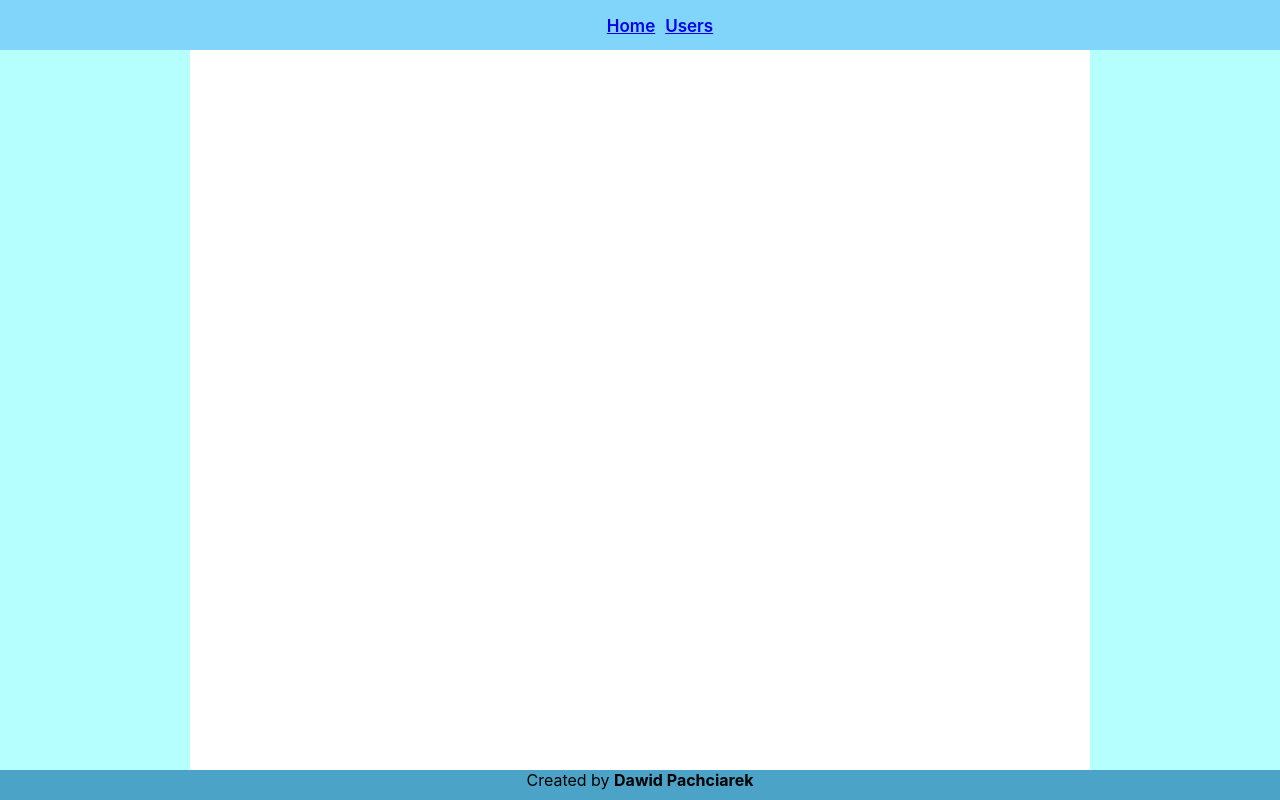
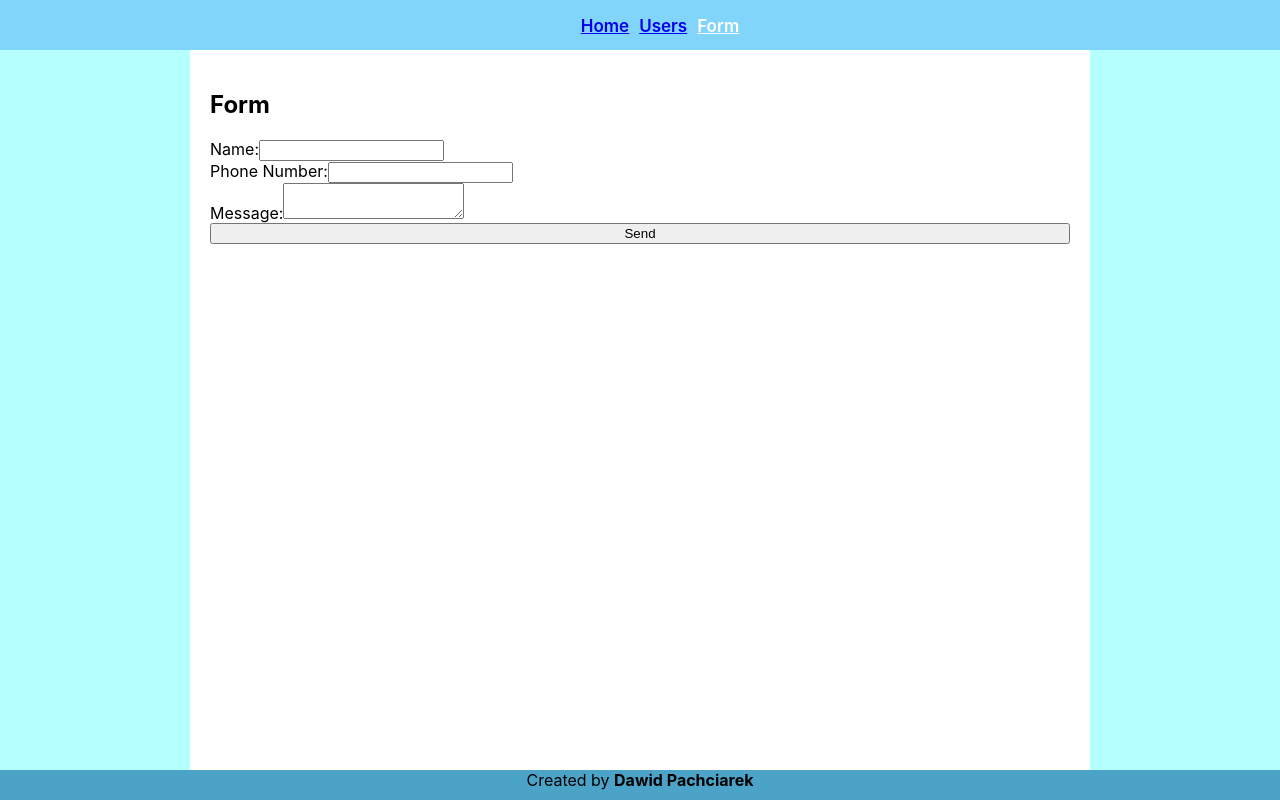
Before and after one commit to Pachciar3/week-11-1, a React (Create React App) app: page /form in a window 1280 px wide. Built offline with nearby package versions, Linux system fonts and the light colour scheme.

Commit message:
Working version of Task 3

```diff
--- a/package.json
+++ b/package.json
@@ -9,6 +9,7 @@
     "node-sass": "^4.14.1",
     "react": "^17.0.1",
     "react-dom": "^17.0.1",
+    "react-hook-form": "^6.14.2",
     "react-redux": "^7.2.2",
     "react-router-dom": "^5.2.0",
     "react-scripts": "4.0.1",
--- a/src/App.js
+++ b/src/App.js
@@ -13,6 +13,7 @@ import Home from "./home";
 import Users from "./users/containers/users";
 import Header from "./components/Header"
 import Messages from "./ui/containers/Messages";
+import Form from "./form/containers/Form";
 import rootReducer from "./rootReducer";
 import './app.scss';
 
@@ -37,6 +38,11 @@ function App() {
                   <Users />
                 </Page>
               </Route>
+              <Route path="/form">
+                <Page title="Form">
+                  <Form />
+                </Page>
+              </Route>
             </Switch>
             <Messages />
           </main>
--- a/src/components/Header/index.js
+++ b/src/components/Header/index.js
@@ -10,6 +10,7 @@ function Header() {
         <ul>
           <li><NavLink className="main-menu__link" exact to="/">Home</NavLink></li>
           <li><NavLink className="main-menu__link" to="/users">Users</NavLink></li>
+          <li><NavLink className="main-menu__link" to="/form">Form</NavLink></li>
         </ul>
       </nav>
     </header>
--- /dev/null
+++ b/src/form/containers/Form.js
@@ -0,0 +1,67 @@
+import React from "react";
+import { useForm } from "react-hook-form";
+import { connect } from "react-redux";
+import { addMessage } from "../../ui/redux";
+
+function Form({ addMessage }) {
+  const { register, handleSubmit } = useForm();
+
+  const onSubmit = data => {
+    const headers = new Headers()
+    headers.append("Content-Type", "application/json")
+
+    const body = data;
+
+    const options = {
+      method: "POST",
+      headers,
+      mode: "cors",
+      body: JSON.stringify(body),
+    }
+    fetch(process.env.REACT_APP_FORM_URL, options)
+      .then(response => {
+        if (response.ok) {
+          return response.json()
+        }
+        throw new Error('Network response was not ok');
+      })
+      .then(data => {
+        if (data.success) {
+          return addMessage({ type: "success", text: "Message was sent" });
+        }
+        throw new Error('We don\'t have good news :-(');
+      })
+      .catch(err => {
+        addMessage({ type: "error", text: "Message not send. Error ocured" });
+        console.error("[error] " + err.message)
+      })
+  };
+
+  return (
+    <form onSubmit={handleSubmit(onSubmit)} style={{ display: "flex", flexDirection: "column" }}>
+      <label>
+        Name:
+        <input name="Name" type="text" ref={register({ required: true })} />
+      </label>
+      <label>
+        Phone Number:
+        <input name="phone-number" type="tel" ref={register} />
+      </label>
+      <label>
+        Message:
+        <textarea name="message" ref={register} />
+      </label>
+      <button type="submit">Send</button>
+    </form>
+  )
+}
+
+const mapStateToProps = (state) => ({
+  isLoading: state.users.isLoading
+});
+
+const mapDispatchToProps = (dispatch) => ({
+  addMessage: (data) => dispatch(addMessage(data)),
+});
+
+export default connect(mapStateToProps, mapDispatchToProps)(Form);
--- a/src/ui/components/style.scss
+++ b/src/ui/components/style.scss
@@ -8,7 +8,7 @@
   width: 300px;
   margin: 0 auto;
   opacity: 1;
-  transition: 0.3s linear;
+  transition: 0.3s ease-in-out;
   &.hide {
     opacity: 0;
   }
--- a/src/ui/redux.js
+++ b/src/ui/redux.js
@@ -13,7 +13,6 @@ export const addMessage = (data) => ({ type: ADD_MESSAGE, payload: data });
 export const removeMessage = (data) => ({ type: REMOVE_MESSAGE, payload: data });
 
 const redux = (state = INITIAL_STATE, action) => {
-
   switch (action.type) {
     case ADD_MESSAGE:
       const { type, text } = action.payload;
```
Also changed, not shown: 2 other files (tests, documents, lock files or other folders).
